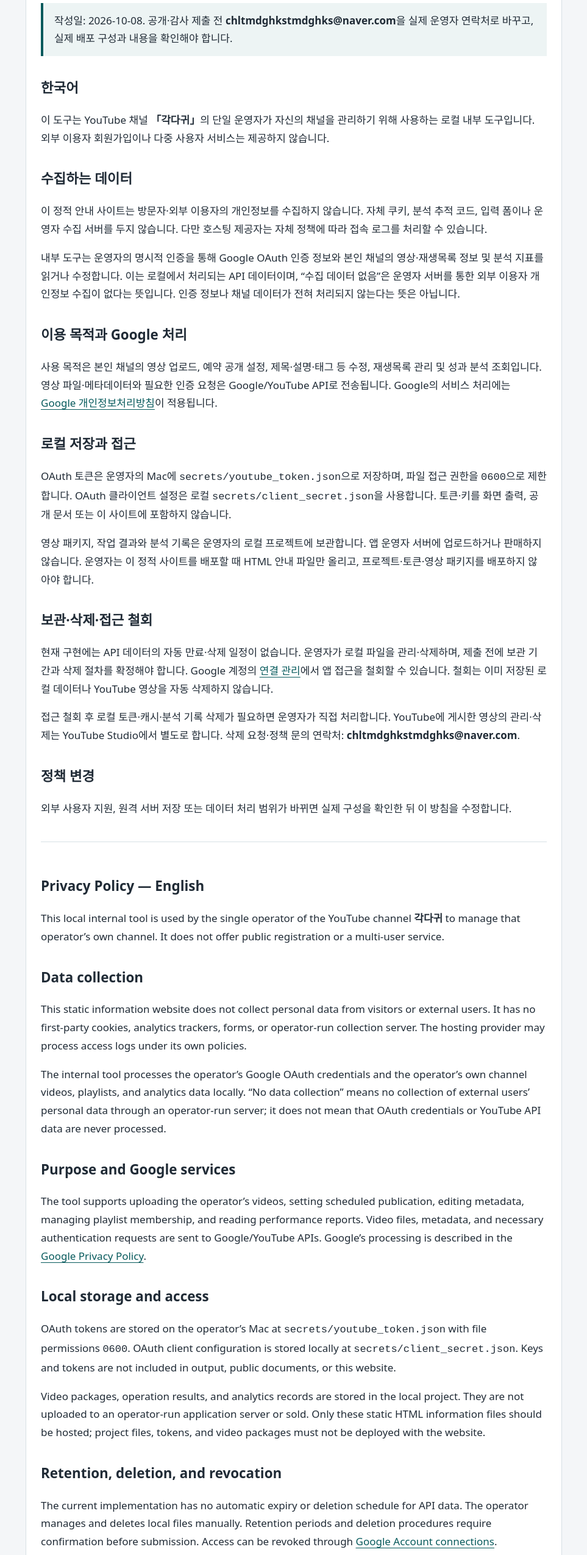
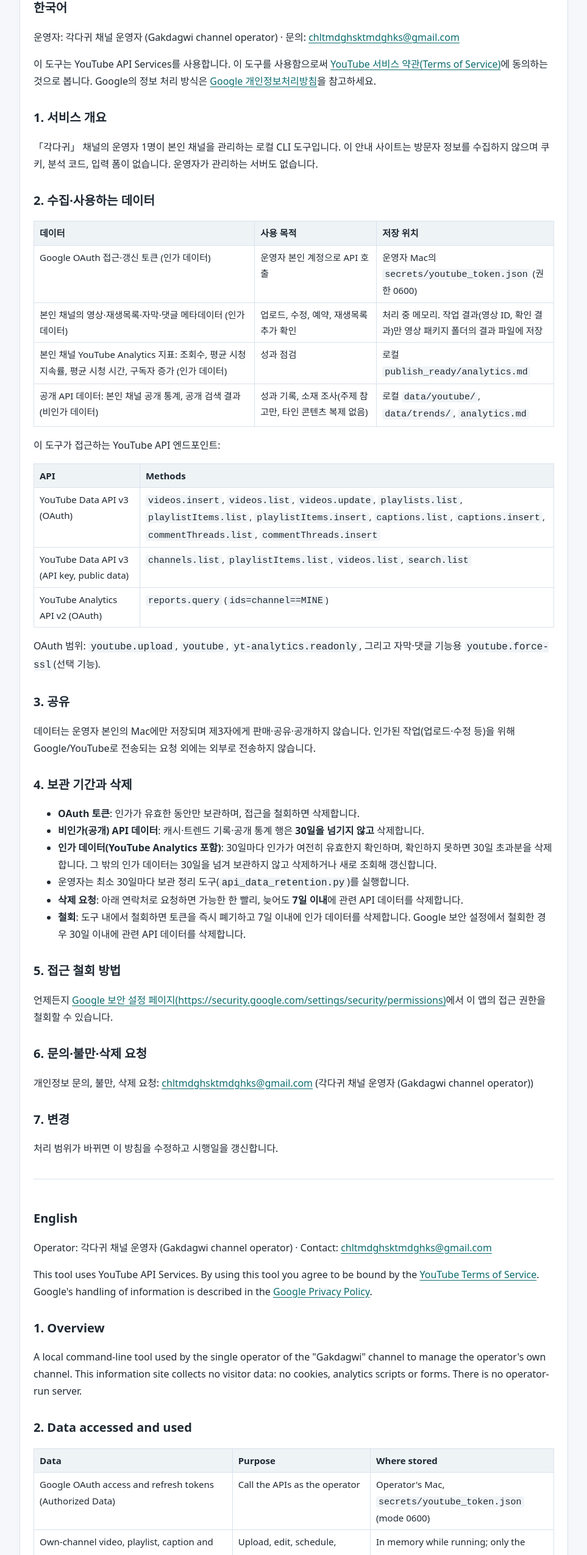
Before and after one commit to chltmdghsktmdghks-tech/gakdagwi-app, a plain HTML site: page privacy-policy.html in a window 1280 px wide. Shown: the part 241-2791 px from the top of the page at 61% size, without its empty margins (158-1121 px from the left). Drawn offline with Linux system fonts and the light colour scheme.

Commit message:
Add files via upload

```diff
--- a/privacy-policy.html
+++ b/privacy-policy.html
@@ -1,61 +1,87 @@
 <!doctype html>
 <html lang="ko">
 <head>
-  <meta charset="utf-8"><meta name="viewport" content="width=device-width,initial-scale=1">
-  <meta name="description" content="각다귀 채널 전용 내부 YouTube 도구의 개인정보 처리방침 초안">
-  <title>개인정보 처리방침 · 각다귀 내부 도구</title>
-  <style>
-    :root{color-scheme:light;--ink:#202b36;--muted:#526071;--line:#d7e0e5;--paper:#fff;--bg:#f4f6f8;--accent:#075a5c}
-    *{box-sizing:border-box}body{margin:0;background:var(--bg);color:var(--ink);font:17px/1.75 system-ui,-apple-system,sans-serif}
-    header,main,footer{max-width:880px;margin:auto;padding:24px}header{padding-top:42px}nav{display:flex;gap:20px;flex-wrap:wrap}
-    a{color:var(--accent);text-underline-offset:4px}a:focus-visible{outline:3px solid var(--accent);outline-offset:4px}
-    main{background:var(--paper);border:1px solid var(--line);border-radius:14px}h1{font-size:2rem;line-height:1.3}h2{font-size:1.4rem;margin-top:32px}
-    .note{padding:14px 18px;background:#edf4f4;border-left:4px solid var(--accent)}.label,footer{color:var(--muted);font-size:.92rem}
-    code{overflow-wrap:anywhere}section+section{margin-top:40px;padding-top:20px;border-top:1px solid var(--line)}
-    @media(max-width:600px){header,main,footer{padding:20px}main{border-radius:0}h1{font-size:1.65rem}}
-  </style>
+<meta charset="utf-8"><meta name="viewport" content="width=device-width,initial-scale=1">
+<meta name="description" content="Privacy policy for the Gakdagwi internal YouTube API tool">
+<title>Privacy Policy - Gakdagwi Tool</title>
+<style>:root{color-scheme:light;--ink:#1f2933;--muted:#52606d;--line:#d9e2ec;--bg:#f5f7fa;--accent:#0b6b6f}
+*{box-sizing:border-box}body{margin:0;background:var(--bg);color:var(--ink);font:16px/1.75 system-ui,-apple-system,"Apple SD Gothic Neo",sans-serif}
+header,main,footer{max-width:900px;margin:auto;padding:22px}header{padding-top:36px}nav{display:flex;gap:18px;flex-wrap:wrap}
+a{color:var(--accent);text-underline-offset:3px}main{background:#fff;border:1px solid var(--line);border-radius:12px}
+h1{font-size:1.9rem;line-height:1.3}h2{font-size:1.25rem;margin-top:28px}section+section{margin-top:36px;padding-top:18px;border-top:1px solid var(--line)}
+table{border-collapse:collapse;width:100%;font-size:.94rem}th,td{border:1px solid var(--line);padding:6px 9px;text-align:left;vertical-align:top}th{background:#eef3f6}
+code{overflow-wrap:anywhere;background:#f0f4f7;padding:0 4px;border-radius:4px}.label,footer{color:var(--muted);font-size:.9rem}
+.box{padding:12px 16px;background:#eaf4f4;border-left:4px solid var(--accent)}
+@media(max-width:600px){header,main,footer{padding:16px}main{border-radius:0}h1{font-size:1.5rem}}</style>
 </head>
 <body>
-  <header><nav aria-label="주요 메뉴"><a href="index.html">앱 소개</a><a href="terms.html">이용약관</a><a href="#english" lang="en">English</a></nav></header>
-  <main>
-    <p class="label">각다귀 · content-factory · 문서 초안 / Draft</p>
-    <h1>개인정보 처리방침</h1>
-    <p class="note">작성일: 2026-10-08. 공개·감사 제출 전 <strong>chltmdghkstmdghks@naver.com</strong>을 실제 운영자 연락처로 바꾸고, 실제 배포 구성과 내용을 확인해야 합니다.</p>
-    <section aria-labelledby="ko-policy">
-      <h2 id="ko-policy">한국어</h2>
-      <p>이 도구는 YouTube 채널 <strong>「각다귀」</strong>의 단일 운영자가 자신의 채널을 관리하기 위해 사용하는 로컬 내부 도구입니다. 외부 이용자 회원가입이나 다중 사용자 서비스는 제공하지 않습니다.</p>
-      <h2>수집하는 데이터</h2>
-      <p>이 정적 안내 사이트는 방문자·외부 이용자의 개인정보를 수집하지 않습니다. 자체 쿠키, 분석 추적 코드, 입력 폼이나 운영자 수집 서버를 두지 않습니다. 다만 호스팅 제공자는 자체 정책에 따라 접속 로그를 처리할 수 있습니다.</p>
-      <p>내부 도구는 운영자의 명시적 인증을 통해 Google OAuth 인증 정보와 본인 채널의 영상·재생목록 정보 및 분석 지표를 읽거나 수정합니다. 이는 로컬에서 처리되는 API 데이터이며, “수집 데이터 없음”은 운영자 서버를 통한 외부 이용자 개인정보 수집이 없다는 뜻입니다. 인증 정보나 채널 데이터가 전혀 처리되지 않는다는 뜻은 아닙니다.</p>
-      <h2>이용 목적과 Google 처리</h2>
-      <p>사용 목적은 본인 채널의 영상 업로드, 예약 공개 설정, 제목·설명·태그 등 수정, 재생목록 관리 및 성과 분석 조회입니다. 영상 파일·메타데이터와 필요한 인증 요청은 Google/YouTube API로 전송됩니다. Google의 서비스 처리에는 <a href="https://policies.google.com/privacy">Google 개인정보처리방침</a>이 적용됩니다.</p>
-      <h2>로컬 저장과 접근</h2>
-      <p>OAuth 토큰은 운영자의 Mac에 <code>secrets/youtube_token.json</code>으로 저장하며, 파일 접근 권한을 <code>0600</code>으로 제한합니다. OAuth 클라이언트 설정은 로컬 <code>secrets/client_secret.json</code>을 사용합니다. 토큰·키를 화면 출력, 공개 문서 또는 이 사이트에 포함하지 않습니다.</p>
-      <p>영상 패키지, 작업 결과와 분석 기록은 운영자의 로컬 프로젝트에 보관합니다. 앱 운영자 서버에 업로드하거나 판매하지 않습니다. 운영자는 이 정적 사이트를 배포할 때 HTML 안내 파일만 올리고, 프로젝트·토큰·영상 패키지를 배포하지 않아야 합니다.</p>
-      <h2>보관·삭제·접근 철회</h2>
-      <p>현재 구현에는 API 데이터의 자동 만료·삭제 일정이 없습니다. 운영자가 로컬 파일을 관리·삭제하며, 제출 전에 보관 기간과 삭제 절차를 확정해야 합니다. Google 계정의 <a href="https://myaccount.google.com/connections">연결 관리</a>에서 앱 접근을 철회할 수 있습니다. 철회는 이미 저장된 로컬 데이터나 YouTube 영상을 자동 삭제하지 않습니다.</p>
-      <p>접근 철회 후 로컬 토큰·캐시·분석 기록 삭제가 필요하면 운영자가 직접 처리합니다. YouTube에 게시한 영상의 관리·삭제는 YouTube Studio에서 별도로 합니다. 삭제 요청·정책 문의 연락처: <strong>chltmdghkstmdghks@naver.com</strong>.</p>
-      <h2>정책 변경</h2>
-      <p>외부 사용자 지원, 원격 서버 저장 또는 데이터 처리 범위가 바뀌면 실제 구성을 확인한 뒤 이 방침을 수정합니다.</p>
-    </section>
-    <section id="english" lang="en" aria-labelledby="en-policy">
-      <h2 id="en-policy">Privacy Policy — English</h2>
-      <p>This local internal tool is used by the single operator of the YouTube channel <strong>각다귀</strong> to manage that operator’s own channel. It does not offer public registration or a multi-user service.</p>
-      <h2>Data collection</h2>
-      <p>This static information website does not collect personal data from visitors or external users. It has no first-party cookies, analytics trackers, forms, or operator-run collection server. The hosting provider may process access logs under its own policies.</p>
-      <p>The internal tool processes the operator’s Google OAuth credentials and the operator’s own channel videos, playlists, and analytics data locally. “No data collection” means no collection of external users’ personal data through an operator-run server; it does not mean that OAuth credentials or YouTube API data are never processed.</p>
-      <h2>Purpose and Google services</h2>
-      <p>The tool supports uploading the operator’s videos, setting scheduled publication, editing metadata, managing playlist membership, and reading performance reports. Video files, metadata, and necessary authentication requests are sent to Google/YouTube APIs. Google’s processing is described in the <a href="https://policies.google.com/privacy">Google Privacy Policy</a>.</p>
-      <h2>Local storage and access</h2>
-      <p>OAuth tokens are stored on the operator’s Mac at <code>secrets/youtube_token.json</code> with file permissions <code>0600</code>. OAuth client configuration is stored locally at <code>secrets/client_secret.json</code>. Keys and tokens are not included in output, public documents, or this website.</p>
-      <p>Video packages, operation results, and analytics records are stored in the local project. They are not uploaded to an operator-run application server or sold. Only these static HTML information files should be hosted; project files, tokens, and video packages must not be deployed with the website.</p>
-      <h2>Retention, deletion, and revocation</h2>
-      <p>The current implementation has no automatic expiry or deletion schedule for API data. The operator manages and deletes local files manually. Retention periods and deletion procedures require confirmation before submission. Access can be revoked through <a href="https://myaccount.google.com/connections">Google Account connections</a>. Revocation does not automatically delete existing local data or YouTube videos.</p>
-      <p>After revocation, the operator manually removes local tokens, caches, and analytics records as needed. Published videos are managed separately in YouTube Studio. Contact for deletion requests and policy questions: <strong>chltmdghkstmdghks@naver.com</strong>.</p>
-      <h2>Changes</h2>
-      <p>This policy will be reviewed if external user access, remote storage, or the scope of processing changes. Draft date: 2026-10-08. Replace the contact placeholder and review the actual deployment before publication or audit submission.</p>
-    </section>
-  </main>
-  <footer>단일 운영자 내부 도구 · <a href="index.html">홈페이지</a> · <a href="terms.html">이용약관</a></footer>
+<header><nav aria-label="Main"><a href="index.html">Home / 소개</a><a href="privacy-policy.html">Privacy Policy / 개인정보 처리방침</a><a href="terms.html">Terms / 이용약관</a></nav></header>
+<main>
+<p class="label">Effective / 시행일: 2026-10-20</p>
+<h1>개인정보 처리방침 / Privacy Policy</h1>
+<section lang="ko" id="ko"><h2>한국어</h2>
+<p>운영자: 각다귀 채널 운영자 (Gakdagwi channel operator) · 문의: <a href="mailto:chltmdghsktmdghks@gmail.com">chltmdghsktmdghks@gmail.com</a></p>
+<p>이 도구는 YouTube API Services를 사용합니다. 이 도구를 사용함으로써 <a href="https://www.youtube.com/t/terms">YouTube 서비스 약관(Terms of Service)</a>에 동의하는 것으로 봅니다. Google의 정보 처리 방식은 <a href="http://www.google.com/policies/privacy">Google 개인정보처리방침</a>을 참고하세요.</p>
+<h2>1. 서비스 개요</h2>
+<p>「각다귀」 채널의 운영자 1명이 본인 채널을 관리하는 로컬 CLI 도구입니다. 이 안내 사이트는 방문자 정보를 수집하지 않으며 쿠키, 분석 코드, 입력 폼이 없습니다. 운영자가 관리하는 서버도 없습니다.</p>
+<h2>2. 수집·사용하는 데이터</h2>
+<table><tr><th>데이터</th><th>사용 목적</th><th>저장 위치</th></tr>
+<tr><td>Google OAuth 접근·갱신 토큰 (인가 데이터)</td><td>운영자 본인 계정으로 API 호출</td><td>운영자 Mac의 <code>secrets/youtube_token.json</code> (권한 0600)</td></tr>
+<tr><td>본인 채널의 영상·재생목록·자막·댓글 메타데이터 (인가 데이터)</td><td>업로드, 수정, 예약, 재생목록 추가 확인</td><td>처리 중 메모리. 작업 결과(영상 ID, 확인 결과)만 영상 패키지 폴더의 결과 파일에 저장</td></tr>
+<tr><td>본인 채널 YouTube Analytics 지표: 조회수, 평균 시청 지속률, 평균 시청 시간, 구독자 증가 (인가 데이터)</td><td>성과 점검</td><td>로컬 <code>publish_ready/analytics.md</code></td></tr>
+<tr><td>공개 API 데이터: 본인 채널 공개 통계, 공개 검색 결과 (비인가 데이터)</td><td>성과 기록, 소재 조사(주제 참고만, 타인 콘텐츠 복제 없음)</td><td>로컬 <code>data/youtube/</code>, <code>data/trends/</code>, <code>analytics.md</code></td></tr></table>
+<p>이 도구가 접근하는 YouTube API 엔드포인트:</p>
+<table><tr><th>API</th><th>Methods</th></tr>
+<tr><td>YouTube Data API v3 (OAuth)</td><td><code>videos.insert</code>, <code>videos.list</code>, <code>videos.update</code>, <code>playlists.list</code>, <code>playlistItems.list</code>, <code>playlistItems.insert</code>, <code>captions.list</code>, <code>captions.insert</code>, <code>commentThreads.list</code>, <code>commentThreads.insert</code></td></tr>
+<tr><td>YouTube Data API v3 (API key, public data)</td><td><code>channels.list</code>, <code>playlistItems.list</code>, <code>videos.list</code>, <code>search.list</code></td></tr>
+<tr><td>YouTube Analytics API v2 (OAuth)</td><td><code>reports.query</code> (<code>ids=channel==MINE</code>)</td></tr></table>
+<p>OAuth 범위: <code>youtube.upload</code>, <code>youtube</code>, <code>yt-analytics.readonly</code>, 그리고 자막·댓글 기능용 <code>youtube.force-ssl</code>(선택 기능).</p>
+<h2>3. 공유</h2>
+<p>데이터는 운영자 본인의 Mac에만 저장되며 제3자에게 판매·공유·공개하지 않습니다. 인가된 작업(업로드·수정 등)을 위해 Google/YouTube로 전송되는 요청 외에는 외부로 전송하지 않습니다.</p>
+<h2>4. 보관 기간과 삭제</h2>
+<ul><li><strong>OAuth 토큰</strong>: 인가가 유효한 동안만 보관하며, 접근을 철회하면 삭제합니다.</li>
+<li><strong>비인가(공개) API 데이터</strong>: 캐시·트렌드 기록·공개 통계 행은 <strong>30일을 넘기지 않고</strong> 삭제합니다.</li>
+<li><strong>인가 데이터(YouTube Analytics 포함)</strong>: 30일마다 인가가 여전히 유효한지 확인하며, 확인하지 못하면 30일 초과분을 삭제합니다. 그 밖의 인가 데이터는 30일을 넘겨 보관하지 않고 삭제하거나 새로 조회해 갱신합니다.</li>
+<li>운영자는 최소 30일마다 보관 정리 도구(<code>api_data_retention.py</code>)를 실행합니다.</li>
+<li><strong>삭제 요청</strong>: 아래 연락처로 요청하면 가능한 한 빨리, 늦어도 <strong>7일 이내</strong>에 관련 API 데이터를 삭제합니다.</li>
+<li><strong>철회</strong>: 도구 내에서 철회하면 토큰을 즉시 폐기하고 7일 이내에 인가 데이터를 삭제합니다. Google 보안 설정에서 철회한 경우 30일 이내에 관련 API 데이터를 삭제합니다.</li></ul>
+<h2>5. 접근 철회 방법</h2>
+<p>언제든지 <a href="https://security.google.com/settings/security/permissions">Google 보안 설정 페이지(https://security.google.com/settings/security/permissions)</a>에서 이 앱의 접근 권한을 철회할 수 있습니다.</p>
+<h2>6. 문의·불만·삭제 요청</h2>
+<p>개인정보 문의, 불만, 삭제 요청: <a href="mailto:chltmdghsktmdghks@gmail.com">chltmdghsktmdghks@gmail.com</a> (각다귀 채널 운영자 (Gakdagwi channel operator))</p>
+<h2>7. 변경</h2><p>처리 범위가 바뀌면 이 방침을 수정하고 시행일을 갱신합니다.</p></section>
+<section lang="en" id="en"><h2>English</h2>
+<p>Operator: 각다귀 채널 운영자 (Gakdagwi channel operator) · Contact: <a href="mailto:chltmdghsktmdghks@gmail.com">chltmdghsktmdghks@gmail.com</a></p>
+<p>This tool uses YouTube API Services. By using this tool you agree to be bound by the <a href="https://www.youtube.com/t/terms">YouTube Terms of Service</a>. Google's handling of information is described in the <a href="http://www.google.com/policies/privacy">Google Privacy Policy</a>.</p>
+<h2>1. Overview</h2>
+<p>A local command-line tool used by the single operator of the "Gakdagwi" channel to manage the operator's own channel. This information site collects no visitor data: no cookies, analytics scripts or forms. There is no operator-run server.</p>
+<h2>2. Data accessed and used</h2>
+<table><tr><th>Data</th><th>Purpose</th><th>Where stored</th></tr>
+<tr><td>Google OAuth access and refresh tokens (Authorized Data)</td><td>Call the APIs as the operator</td><td>Operator's Mac, <code>secrets/youtube_token.json</code> (mode 0600)</td></tr>
+<tr><td>Own-channel video, playlist, caption and comment metadata (Authorized Data)</td><td>Upload, edit, schedule, confirm playlist membership</td><td>In memory while running; only the outcome (video ID, verification result) is saved in a result file in the video package folder</td></tr>
+<tr><td>Own-channel YouTube Analytics metrics: views, average view percentage, average view duration, subscribers gained (Authorized Data)</td><td>Performance review</td><td>Local <code>publish_ready/analytics.md</code></td></tr>
+<tr><td>Public API data: own-channel public statistics, public search results (non-authorized data)</td><td>Performance log; topic research (themes only, no copying of others' content)</td><td>Local <code>data/youtube/</code>, <code>data/trends/</code>, <code>analytics.md</code></td></tr></table>
+<p>YouTube API endpoints accessed by the tool:</p>
+<table><tr><th>API</th><th>Methods</th></tr>
+<tr><td>YouTube Data API v3 (OAuth)</td><td><code>videos.insert</code>, <code>videos.list</code>, <code>videos.update</code>, <code>playlists.list</code>, <code>playlistItems.list</code>, <code>playlistItems.insert</code>, <code>captions.list</code>, <code>captions.insert</code>, <code>commentThreads.list</code>, <code>commentThreads.insert</code></td></tr>
+<tr><td>YouTube Data API v3 (API key, public data)</td><td><code>channels.list</code>, <code>playlistItems.list</code>, <code>videos.list</code>, <code>search.list</code></td></tr>
+<tr><td>YouTube Analytics API v2 (OAuth)</td><td><code>reports.query</code> (<code>ids=channel==MINE</code>)</td></tr></table>
+<p>OAuth scopes: <code>youtube.upload</code>, <code>youtube</code>, <code>yt-analytics.readonly</code>, and <code>youtube.force-ssl</code> for the optional captions and comment features.</p>
+<h2>3. Sharing</h2>
+<p>Data stays on the operator's own Mac and is never sold, shared or published. Nothing leaves the Mac except the requests sent to Google/YouTube to perform the authorized operations.</p>
+<h2>4. Retention and deletion</h2>
+<ul><li><strong>OAuth tokens</strong>: kept only while authorization is active; deleted when access is revoked.</li>
+<li><strong>Non-authorized (public) API data</strong>: caches, trend records and public statistics rows are deleted <strong>within 30 calendar days</strong>.</li>
+<li><strong>Authorized Data (including YouTube Analytics)</strong>: authorization is re-confirmed every 30 days; if it cannot be confirmed, data older than 30 days is deleted. Other Authorized Data is never kept beyond 30 days without being deleted or refreshed.</li>
+<li>The operator runs the retention tool (<code>api_data_retention.py</code>) at least every 30 days.</li>
+<li><strong>Deletion requests</strong>: send a request to the contact below; related API data is deleted as soon as possible and within <strong>7 calendar days</strong>.</li>
+<li><strong>Revocation</strong>: if access is revoked through the tool, the token is revoked right away and Authorized Data is deleted within 7 calendar days. If revoked through Google security settings, related API data is deleted within 30 calendar days.</li></ul>
+<h2>5. How to revoke access</h2>
+<p>You can revoke this app's access at any time on the <a href="https://security.google.com/settings/security/permissions">Google security settings page (https://security.google.com/settings/security/permissions)</a>.</p>
+<h2>6. Contact, complaints and deletion requests</h2>
+<p>Privacy questions, complaints and deletion requests: <a href="mailto:chltmdghsktmdghks@gmail.com">chltmdghsktmdghks@gmail.com</a> (각다귀 채널 운영자 (Gakdagwi channel operator))</p>
+<h2>7. Changes</h2><p>If the scope of processing changes, this policy will be updated and the effective date revised.</p></section>
+</main>
+<footer>Gakdagwi Internal Tool · Operator: 각다귀 채널 운영자 (Gakdagwi channel operator) · Contact: <a href="mailto:chltmdghsktmdghks@gmail.com">chltmdghsktmdghks@gmail.com</a> · <a href="https://www.youtube.com/t/terms">YouTube Terms of Service</a> · <a href="http://www.google.com/policies/privacy">Google Privacy Policy</a></footer>
 </body>
 </html>
```
Also changed, not shown: index.html (+28 -34 lines), terms.html (+34 -45 lines).
